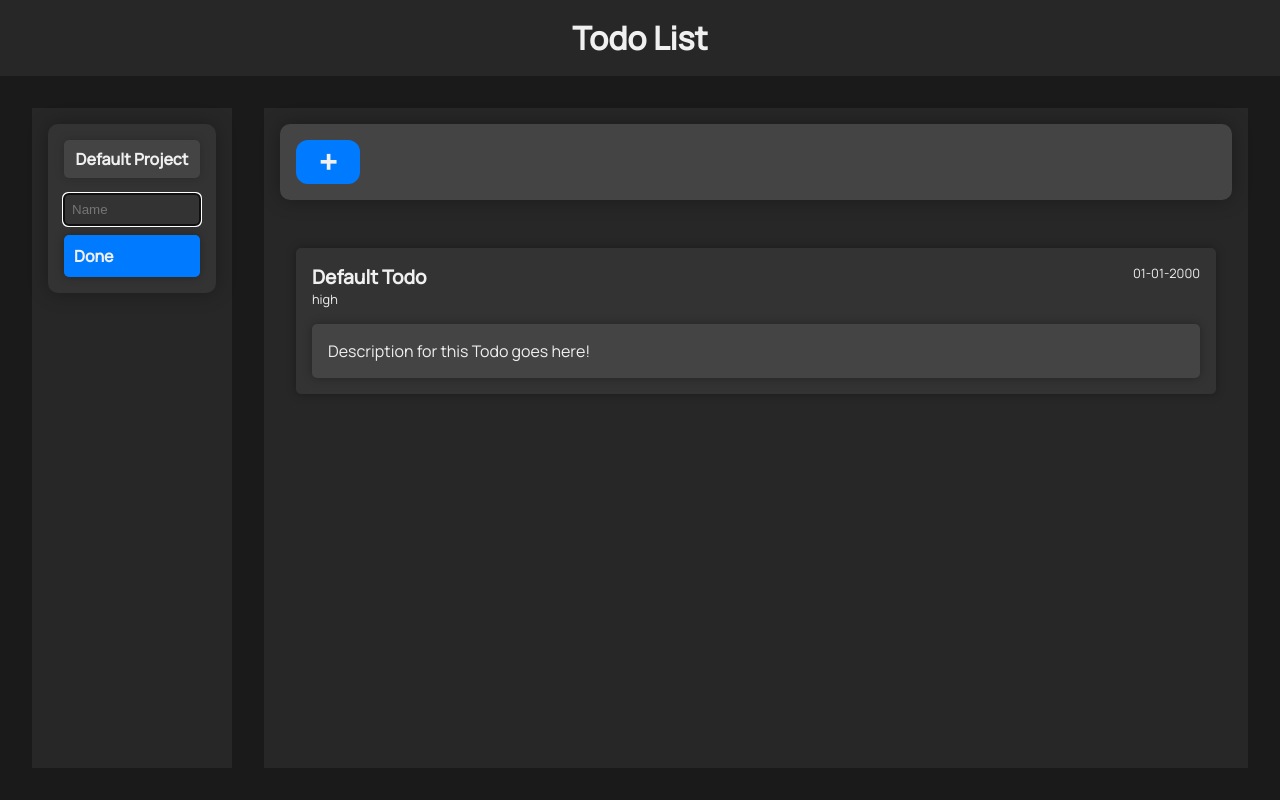
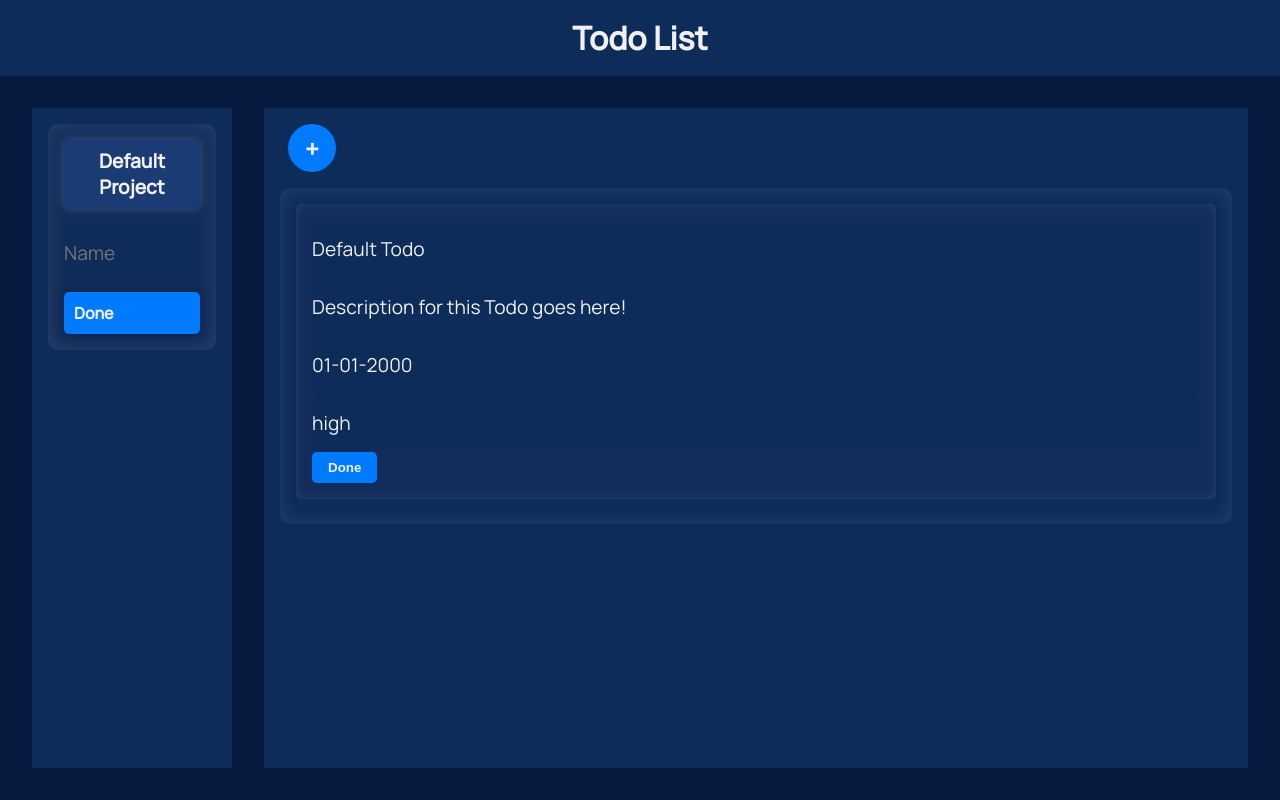
Before and after one commit to josephdanielm/todo-list, a website built with Vite: page index.html in a window 1280 px wide. Both pictures are taken after a click on the element "Add Project". Built offline with nearby package versions, Linux system fonts and the light colour scheme; a web font is replaced by a local one.

Commit message:
Style changes and bug fixes

```diff
--- a/events.js
+++ b/events.js
@@ -15,32 +15,46 @@ export function handleProjectClick(project) {
 
 }
 
+let isAddingProject = false; // Add a flag to track if project addition is in progress
+
 export function handleAddProject() {
     console.log('Adding project...');
 
     const addProjectBtn = document.querySelector('.add-project');
-    const projectNameInput = document.createElement('input');
-    projectNameInput.setAttribute('type', 'text');
-    projectNameInput.setAttribute('placeholder', 'Name');
 
-    addProjectBtn.textContent = 'Done';
-    addProjectBtn.removeEventListener('click', handleAddProject);
+    if (!isAddingProject) {
+        // Change button text to "Done" and insert input field
+        addProjectBtn.textContent = 'Done';
+        const inputField = document.createElement('input');
+        inputField.setAttribute('type', 'text');
+        inputField.setAttribute('placeholder', 'Name');
+        addProjectBtn.parentNode.insertBefore(inputField, addProjectBtn);
+        inputField.focus();
 
-    addProjectBtn.addEventListener('click', () => {
-        const inputValue = projectNameInput.value.trim();
+        isAddingProject = true;
+    } else {
+        const inputField = addProjectBtn.previousSibling;
 
-        if (inputValue) {
-            const createdProject = createProject(inputValue);
-            renderProjects(getAllProjects());
-            setCurrentProject(createdProject);
-            renderTodos(getCurrentProject().todoList);
-            console.log(`${getCurrentProject().name} is the current project.`)
+        // If the input field is empty, revert back to "Add Project" button without creating a project
+        if (!inputField.value.trim()) {
+            addProjectBtn.textContent = 'Add Project';
+            inputField.remove();
+            isAddingProject = false;
+            return;
         }
 
-    });
+        // Create the project
+        const createdProject = createProject(inputField.value.trim());
+        renderProjects(getAllProjects());
+        setCurrentProject(createdProject);
+        renderTodos(getCurrentProject().todoList);
+        console.log(`${getCurrentProject().name} is the current project.`)
 
-    addProjectBtn.parentNode.insertBefore(projectNameInput, addProjectBtn);
-    projectNameInput.focus();
+        // Revert back to "Add Project" button
+        addProjectBtn.textContent = 'Add Project';
+        inputField.remove();
+        isAddingProject = false;
+    }
 }
 
 export function handleTodoDetailClick(element, area, todo) {
@@ -128,3 +142,14 @@ function handleCreateTodoClick() {
     renderTodoLogicPanel();
 
 }
+
+// Function to handle "Done" button click for todos
+export function handleTodoDone(todo) {
+    const currentProject = getCurrentProject();
+    console.log(currentProject);
+    currentProject.deleteTodo(todo); // Remove todo from the project
+
+    // Render updated todos and todo logic panel
+    renderTodos(currentProject.todoList);
+    renderTodoLogicPanel();
+}
--- a/render.js
+++ b/render.js
@@ -1,4 +1,4 @@
-import { handleProjectClick, handleAddProject, handleTodoDetailClick, handleAddTodoClick } from "./events";
+import { handleProjectClick, handleAddProject, handleTodoDetailClick, handleAddTodoClick, handleTodoDone } from "./events";
 import { getCurrentProject, setCurrentProject } from "./currentProject";
 
 
@@ -97,10 +97,19 @@ export function renderTodos(todos) {
             handleTodoDetailClick(priorityArea, 'priority', todo);
         });
 
+        // Done button
+        const doneButton = document.createElement('button');
+        doneButton.textContent = 'Done';
+        doneButton.classList.add('todo-done-button');
+        doneButton.addEventListener('click', () => {
+            handleTodoDone(todo);
+        });
+
         todoItem.appendChild(titleArea);
         todoItem.appendChild(descriptionArea);
         todoItem.appendChild(dueDateArea);
         todoItem.appendChild(priorityArea);
+        todoItem.appendChild(doneButton);
 
 
         todosContainer.appendChild(todoItem);
--- a/style.css
+++ b/style.css
@@ -4,8 +4,8 @@
 /* Base styles */
 :root {
   font-family: 'Manrope', 'Quattrocento', sans-serif;
-  background-color: #1a1a1a;
-  /* Dark gray background */
+  background-color: #061a40;
+  /* Deep blue background */
   color: #f0f0f0;
   /* Light text color */
 }
@@ -32,8 +32,8 @@ input {
 
 /* Header styles */
 #header {
-  background-color: #272727;
-  /* Dark gray background */
+  background-color: #0d2c5a;
+  /* Darker blue background */
   padding: 1rem;
   text-align: center;
 }
@@ -50,25 +50,28 @@ input {
 
 /* Sidebar styles */
 #sidebar {
-  background-color: #272727;
-  /* Dark gray background */
+  background-color: #0d2c5a;
+  /* Darker blue background */
   padding: 1rem;
 }
 
 /* Display panel styles */
 #display-panel {
-  background-color: #272727;
-  /* Dark gray background */
+  background-color: #0d2c5a;
+  /* Darker blue background */
   padding: 1rem;
+  display: flex;
+  flex-direction: column;
+  gap: 1rem;
 }
 
 /* Projects container styles */
 #projects-container {
   padding: 1rem;
-  background-color: #333;
-  /* Darker gray background */
+  background-color: #122d5b;
+  /* Darker blue background */
   border-radius: 10px;
-  box-shadow: 0 0 20px rgba(0, 0, 0, 0.3);
+  box-shadow: inset 0 0 20px rgba(255, 255, 255, 0.1);
   /* Glass-like effect */
 }
 
@@ -76,35 +79,22 @@ input {
 .project-item {
   margin-bottom: 1rem;
   padding: 0.5rem 0.5rem;
-  background-color: #444;
-  /* Gray background */
-  /* Lighter shade of gray */
+  background-color: #1b3b75;
+  /* Dark blue background */
   border-radius: 5px;
   cursor: pointer;
   transition: background-color 0.3s ease;
-  box-shadow: 0 0 10px rgba(0, 0, 0, 0.2);
+  box-shadow: 0 0 10px rgba(255, 255, 255, 0.2);
   /* Glass-like effect */
 }
 
-#projects-container input {
-  width: 100%;
-  padding: 0.5rem;
-  border: none;
-  border-radius: 5px;
-  background-color: #333;
-  /* Dark gray background */
-  color: #f0f0f0;
-  /* Light text color */
-}
-
-/* Project item hover effect */
 .project-item:hover {
-  background-color: #555;
-  /* Darker gray background */
+  background-color: #26529e;
+  /* Darker blue on hover */
 }
 
 .project-item-title {
-  font-size: 1rem;
+  font-size: 1.2rem;
   font-weight: 600;
   text-align: center;
 }
@@ -132,131 +122,166 @@ input {
 
 /* Todos container styles */
 #todos-container {
+  display: flex;
+  flex-direction: column;
+  gap: 1rem;
+  /* Add spacing between todo items */
   padding: 1rem;
+  background-color: #0d2c5a;
+  /* Darker blue background */
+  min-height: 19rem;
+  border-radius: 10px;
+  box-shadow: inset 0 0 20px rgba(255, 255, 255, 0.1);
+  /* Glass-like effect */
 }
 
 /* Todo item styles */
 .todo-item {
-  display: grid;
-  grid-template-columns: 1fr auto;
-  align-items: flex-start;
-  background-color: #333;
-  /* Dark gray background */
+  display: flex;
+  align-items: start;
+  flex-direction: column;
+  background-color: #122d5b;
+  /* Darker blue background */
   padding: 1rem;
-  margin-bottom: 1rem;
   border-radius: 5px;
-  box-shadow: 0 0 10px rgba(0, 0, 0, 0.3);
+  box-shadow: inset 0 0 10px rgba(255, 255, 255, 0.1);
   /* Glass-like effect */
+  font-size: 1.2rem;
+}
+
+#title-area {
+  flex: 1;
+  padding: 1rem 0;
+  border: none;
+  border-radius: 5px;
+  background-color: #0d2c5a;
+  /* Darker blue background */
+  color: #f0f0f0;
+  /* Light text color */
+  margin-right: 1rem;
+  width: 100%;
+}
+
+#description-area {
+  flex: 1;
+  padding: 1rem 0;
+  border: none;
+  border-radius: 5px;
+  background-color: #0d2c5a;
+  /* Darker blue background */
+  color: #f0f0f0;
+  /* Light text color */
+  margin-right: 1rem;
+  width: 100%;
+}
+
+#due-date-area {
+  flex: 1;
+  padding: 1rem 0;
+  border: none;
+  border-radius: 5px;
+  background-color: #0d2c5a;
+  /* Darker blue background */
+  color: #f0f0f0;
+  /* Light text color */
+  margin-right: 1rem;
+  width: 100%;
+}
+
+#priority-area {
+  flex: 1;
+  padding: 1rem 0;
+  border: none;
+  border-radius: 5px;
+  background-color: #0d2c5a;
+  /* Darker blue background */
+  color: #f0f0f0;
+  /* Light text color */
+  margin-right: 1rem;
+  width: 100%;
 }
 
 .todo-item input[type="text"],
 .todo-item select {
+  flex: 1;
+  padding: 1rem 0;
+  border: none;
+  outline: none;
+  border-radius: 5px;
+  background-color: #0d2c5a;
+  /* Darker blue background */
+  color: #f0f0f0;
+  /* Light text color */
+  margin-right: 1rem;
   width: 100%;
-  padding: 0.5rem;
+  font-size: 1.2rem;
+  font-family: manrope;
+  caret-color: #061a40;
+}
+
+/* Done button styles */
+.todo-done-button {
+  cursor: pointer;
+  background-color: #007bff;
+  /* Blue button */
   border: none;
   border-radius: 5px;
-  background-color: #333;
-  /* Dark gray background */
   color: #f0f0f0;
   /* Light text color */
+  font-weight: bold;
+  padding: 0.5rem 1rem;
+  transition: background-color 0.3s ease;
 }
 
-.todo-item :nth-child(1),
-.todo-item input:nth-child(1) {
-  font-weight: bold;
-  font-size: 1.2rem;
-  /* Larger font size */
-  grid-column: 1;
-  grid-row: 1;
-}
-
-.todo-item :nth-child(3),
-.todo-item input:nth-child(3) {
-  justify-self: end;
-  font-size: 0.8rem;
-  /* Smaller font size */
-  grid-column: 2;
-  grid-row: 1;
-}
-
-.todo-item :nth-child(4),
-.todo-item input:nth-child(4) {
-  font-size: 0.8rem;
-  /* Smaller font size */
-  grid-column: 1;
-  grid-row: 2;
-}
-
-.todo-item :nth-child(2),
-.todo-item input:nth-child(2) {
-  grid-column: 1 / span 2;
-  grid-row: 3;
-  background-color: #444;
-  /* Darker gray background */
-  padding: 1rem;
-  margin-top: 1rem;
-  border-radius: 5px;
-  box-shadow: 0 0 10px rgba(0, 0, 0, 0.3);
-  /* Glass-like effect */
-  color: #f0f0f0;
-  /* Light text color */
-}
-
-
-/* Todos logic panel styles */
-#todos-logic-panel {
-  background-color: #444;
-  /* Gray background */
-  padding: 1rem;
-  border-radius: 10px;
-  box-shadow: 0 0 20px rgba(0, 0, 0, 0.3);
-  /* Glass-like effect */
-  margin-bottom: 2rem;
-  display: grid;
-  gap: 1rem;
+.todo-done-button:hover {
+  background-color: #0056b3;
+  /* Darker blue on hover */
 }
 
 /* Add todo button styles */
 .add-todo-button {
   cursor: pointer;
-  background-color: #007BFF;
-  border-radius: 12px;
-  text-align: center;
+  background-color: #007bff;
+  /* Blue button */
+  border: none;
+  border-radius: 50%;
   color: #f0f0f0;
-  /* Blue color */
-  font-size: 2rem;
+  /* Light text color */
+  font-size: 1.5rem;
   /* Larger font size */
   font-weight: bold;
-  width: 4rem;
+  width: 3rem;
+  height: 3rem;
+  display: flex;
+  justify-content: center;
+  align-items: center;
   transition: background-color 0.3s ease;
+  margin-left: 0.5rem;
 }
 
 .add-todo-button:hover {
   background-color: #0056b3;
+  /* Darker blue on hover */
 }
 
-
-/* Input field styles */
-#todos-logic-panel input[type="text"],
-#todos-logic-panel select {
-  width: 100%;
-  padding: 0.5rem;
-  border: none;
-  border-radius: 5px;
-  background-color: #333;
-  /* Dark gray background */
-  color: #f0f0f0;
-  /* Light text color */
+#todos-logic-panel {
+  display: grid;
+  grid-auto-flow: row;
+  grid-template-rows: fit-content;
+  grid-template-columns: 10rem;
+  gap: 1rem;
 }
 
-/* Create todo button styles */
 .confirm-todo-button {
+  width: fit-content;
+  cursor: pointer;
   cursor: pointer;
   color: #f0f0f0;
   /* Light text color */
   background-color: #007bff;
   /* Blue button */
   font-weight: bold;
+  margin-top: 10px;
   padding: 10px;
   border: none;
   border-radius: 5px;
@@ -265,7 +290,33 @@ input {
   transition: background-color 0.3s ease;
 }
 
-.confirm-todo-button:hover {
-  background-color: #0056b3;
-  /* Darker blue on hover */
+#todos-logic-panel input {
+  background: transparent;
+  outline: none;
+  border: none;
+  font-size: 1.2rem;
+  width: fit-content;
 }
+
+#projects-container input {
+  padding: 1rem 0;
+  border: none;
+  outline: none;
+  border-radius: 5px;
+  background-color: #0d2c5a;
+  /* Darker blue background */
+  color: #f0f0f0;
+  /* Light text color */
+  margin-right: 1rem;
+  width: 100%;
+  font-size: 1.2rem;
+  font-family: manrope;
+  caret-color: #061a40;
+}
+
+.current-project {
+  background-color: #007bff;
+  /* Highlight color */
+  color: #f0f0f0;
+  /* Text color on highlight */
+}
```
